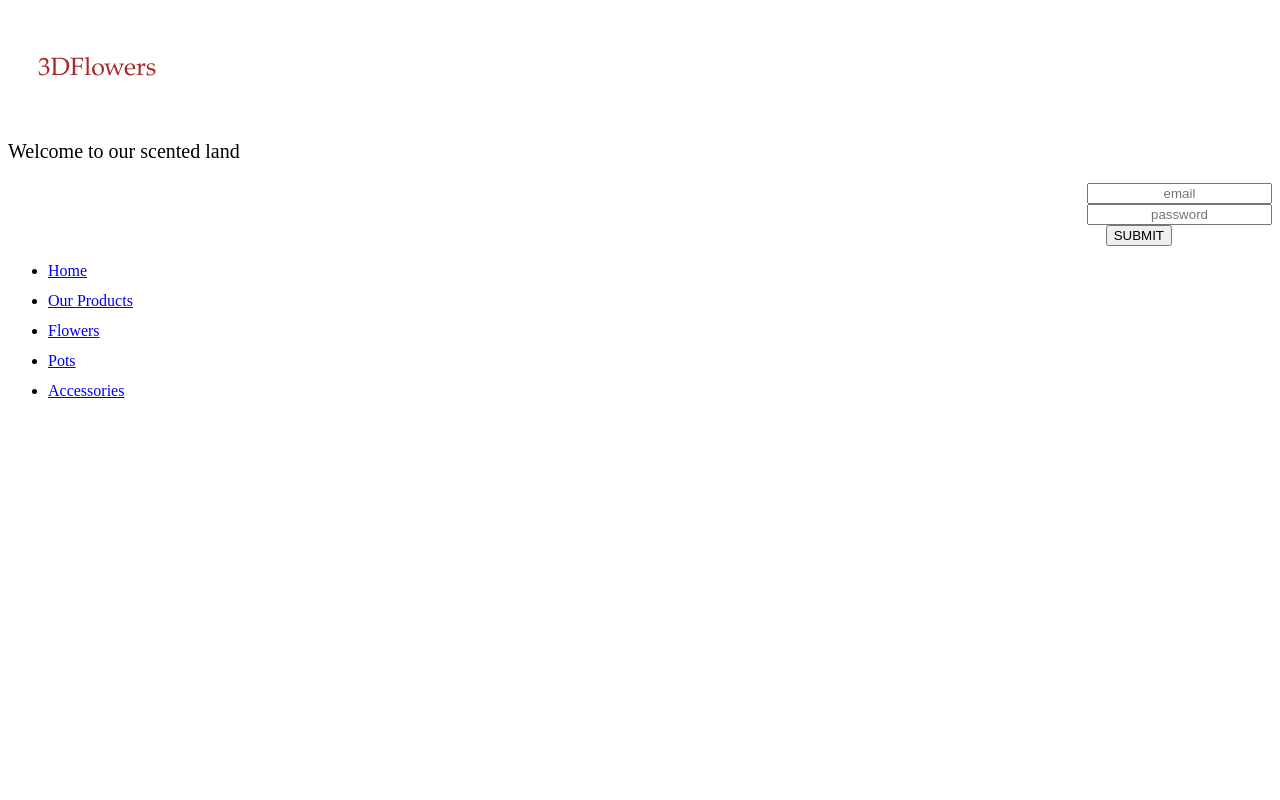
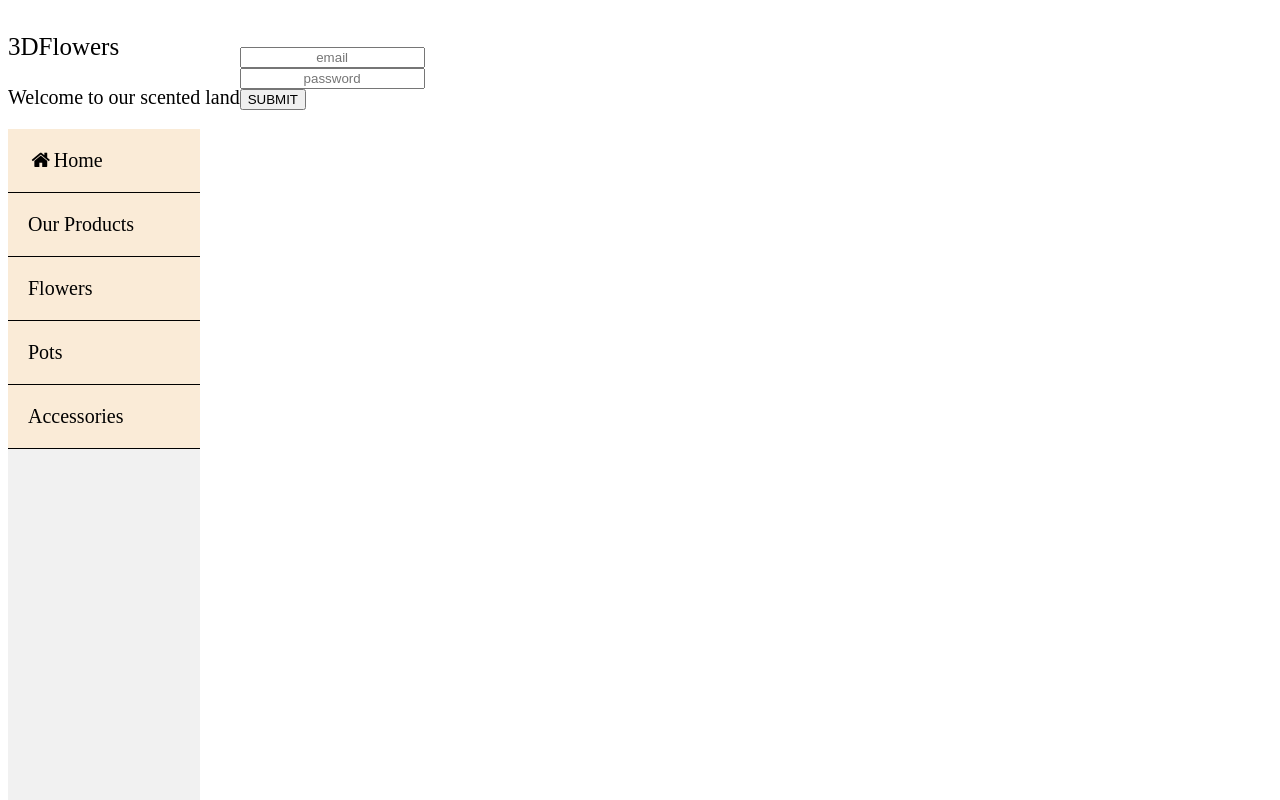
Before and after one commit to saracin28/3DFlower-Front-End, an Angular app in the folder my-app/: page / in a window 1280 px wide. Shown: the top 800 px of the page. Built offline with nearby package versions, Linux system fonts and the light colour scheme.

Commit message:
Routing created + HTML improved

```diff
--- a/my-app/src/app/app-routing.module.ts
+++ b/my-app/src/app/app-routing.module.ts
@@ -1,8 +1,14 @@
 import { NgModule } from '@angular/core';
 import { Routes, RouterModule } from '@angular/router';
+import {AccessoriesComponent} from "./components/accessories/accessories.component";
+import {FlowersComponent} from "./components/flowers/flowers.component";
+import {PotComponent} from "./components/pot/pot.component";
 
 
-const routes: Routes = [];
+const routes: Routes = [
+  {path:"accessories",component:AccessoriesComponent},
+  {path:"flowers",component:FlowersComponent},
+  {path:"pot",component:PotComponent}];
 
 @NgModule({
   imports: [RouterModule.forRoot(routes)],
--- a/my-app/src/app/app.component.css
+++ b/my-app/src/app/app.component.css
@@ -1,34 +1,68 @@
-.comp1{
-  color: black;
+.header {
+  display: inline-block;
+}
+
+.comp1 {
   font-size: 25px;
   text-align: left;
-  padding: 30px;
-  font-family: "Book Antiqua";
-  color: brown;
+  height: auto;
 }
 
-.comp2{
-  color: black;
+.container {
+  display: inline-block;
+}
+
+.login {
+  text-align: right;
+  display: inline-block;
+  margin-left: 50%;
+}
+
+.comp2 {
   font-size: 20px;
-  font-color: lightblue;
   text-align: left;
 }
 
-.s1, .s2{
+.s1, .s2 {
   text-align: center;
 }
-.container{
-  text-align: right;
-}
-.s3{
+
+.s3 {
   margin-right: 100px;
 }
 
-
-li{
-   height: 30px;
+ul {
+  list-style-type: none;
+  margin: 0;
+  padding: 0;
+  width: 15%;
+  background-color: #f1f1f1;
+  height: 100%;
+  position: fixed;
+  overflow: auto;
 }
 
-nav{
+li .button {
+  color: #000;
+  padding: 20px 20px;
+  border-bottom: 1px solid;
+  display: block;
+  font-size: 20px;
+  border-bottom: 1px solid;
+  text-decoration: none;
+  background-color: antiquewhite;
+}
+
+li .button:hover {
+  background-color: #555;
+  color: white;
   display: block;
 }
+
+
+.main {
+  width: 85%;
+  padding: 1px 16px;
+  height: 1000px;
+  display: inline-block;
+}
--- a/my-app/src/app/app.component.html
+++ b/my-app/src/app/app.component.html
@@ -1,20 +1,32 @@
-<p class="comp1" >3D<span>Flowers</span></p>
+<meta name="viewport" content="width=device-width, initial-scale=1">
+<link rel="stylesheet" href="https://cdnjs.cloudflare.com/ajax/libs/font-awesome/4.7.0/css/font-awesome.min.css">
+
+<div class="header">
+  <div style="display: inline-block">
+    <p class="comp1">3D<span>Flowers</span></p>
     <p class="comp2">Welcome to our scented land</p>
-
+  </div>
   <div class="container">
-<input class="s1" type="text" name="email" placeholder="email" ngModel>
+    <input class="s1" type="text" name="email" placeholder="email">
     <br/>
-<input class="s2" type="password" name="password" placeholder="password" ngModel>
+    <input class="s2" type="password" name="password" placeholder="password">
     <br/>
     <input class="s3" type="submit" value="SUBMIT">
   </div>
-
-<nav>
+</div>
+<div class="container2">
+  <div >
+    <nav class="vertical-nav">
       <ul>
-<li><a href="default.asp" class="comp3">Home</a></li>
-<li><a href="default.asp" class="comp4">Our Products</a></li>
-<li><a href="flowers.asp" class="comp5" >Flowers</a></li>
-<li><a href="pots.asp" class="comp6">Pots</a></li>
-<li><a href="accessories.asp" class="comp7">Accessories</a></li>
+        <li><a type="button" class="button" routerLink="/home" ><i class="fa fa-fw fa-home"></i>Home</a></li>
+        <li><a type="button" class="button" routerLink="/products" >Our Products</a></li>
+        <li><a type="button" class="button" routerLink="/flowers" >Flowers</a></li>
+        <li><a type="button" class="button" routerLink="/pot">Pots</a></li>
+        <li><a type="button" class="button" routerLink="/accessories" >Accessories</a></li>
       </ul>
     </nav>
+  </div>
+  <div class="main">
+    <router-outlet></router-outlet>
+  </div>
+</div>
--- a/my-app/tsconfig.json
+++ b/my-app/tsconfig.json
@@ -1,5 +1,5 @@
 {
-  "compileOnSave": false,
+  "compileOnSave": true,
   "compilerOptions": {
     "baseUrl": "./",
     "outDir": "./dist/out-tsc",
```
Lines whose indentation alone changed are shown as unchanged.
